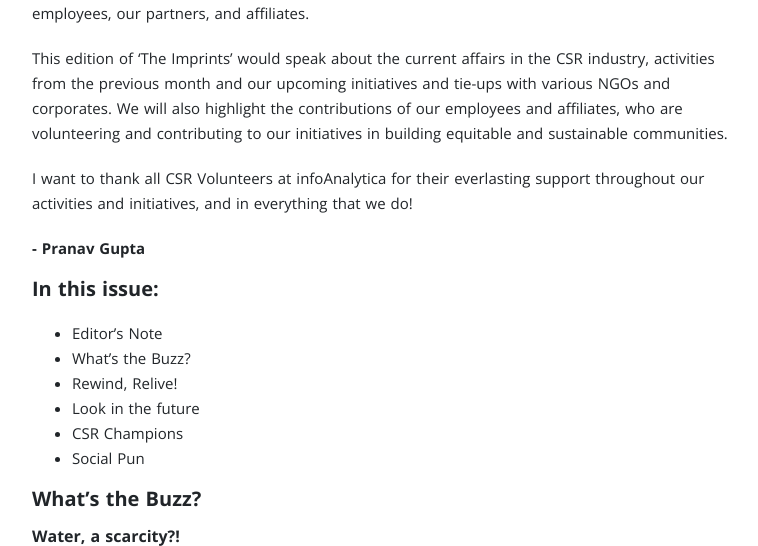
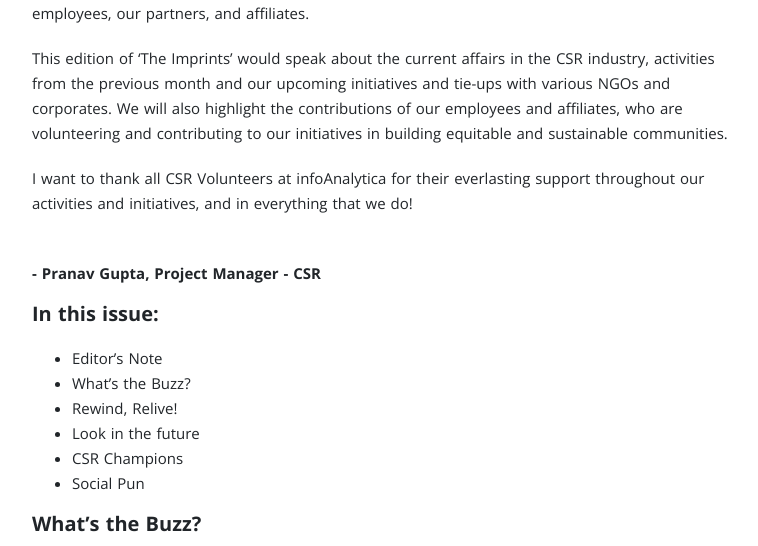
Before and after one commit to infoanalytica/csr, a PHP site: page /csr/blog/the-imprints-september-2019.php in a window 1280 px wide. Shown: the part 767-1313 px from the top of the page, without its empty margins (252-1010 px from the left). Run offline with PHP 8.4, Linux system fonts and the light colour scheme.

Commit message:
news letter change

```diff
--- a/blog/the-imprints-september-2019.php
+++ b/blog/the-imprints-september-2019.php
@@ -36,7 +36,7 @@ contributions of our employees and affiliates, who are volunteering and contribu
 equitable and sustainable communities.</p>
                 <p class="p-size">I want to thank all CSR Volunteers at infoAnalytica for their everlasting support throughout our activities and
 initiatives, and in everything that we do!</p>
-                <p class="p-size"><strong>- Pranav Gupta</strong></p>
+                <p class="p-size"><br><strong>- Pranav Gupta, Project Manager - CSR</strong></p>
 
                 <h5 class="news-date">In this issue:</h5>
                 <ul class="p-size">
--- a/include/footer.php
+++ b/include/footer.php
@@ -24,7 +24,7 @@
                             <h6>RESOURCES</h6>
                             <ul class="footer-ul">
                                 <li><a href="#" class="company-a p-size">Case Studies</a></li>
-                                <li><a href="newsletter.php" class="company-a p-size">Newsletter</a></li>
+                                <li><a href="http://csr.infoanalytica.com/newsletter.php" class="company-a p-size">Newsletter</a></li>
                             </ul>
                         </div>
                         <div class="col-xl-4 col-lg-4 col-md-4 col-sm-12">
```
